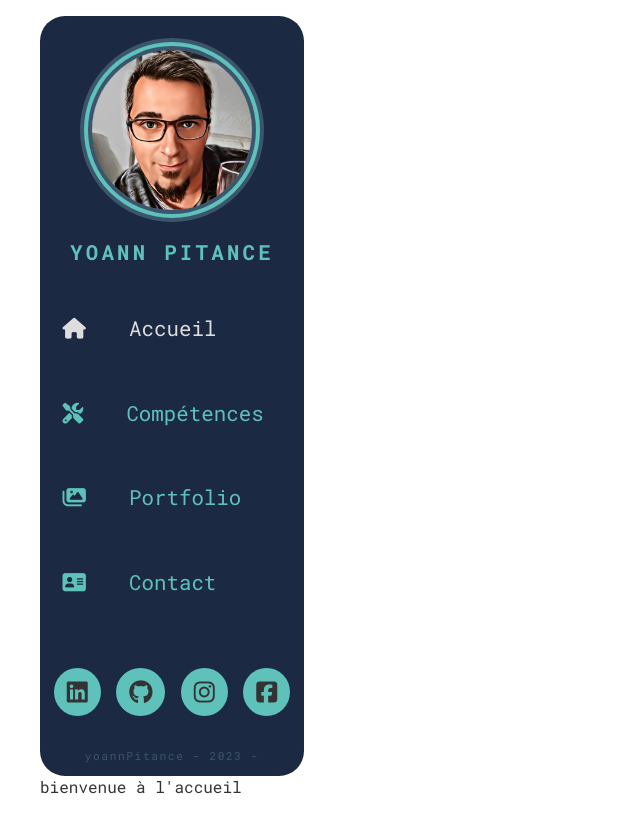
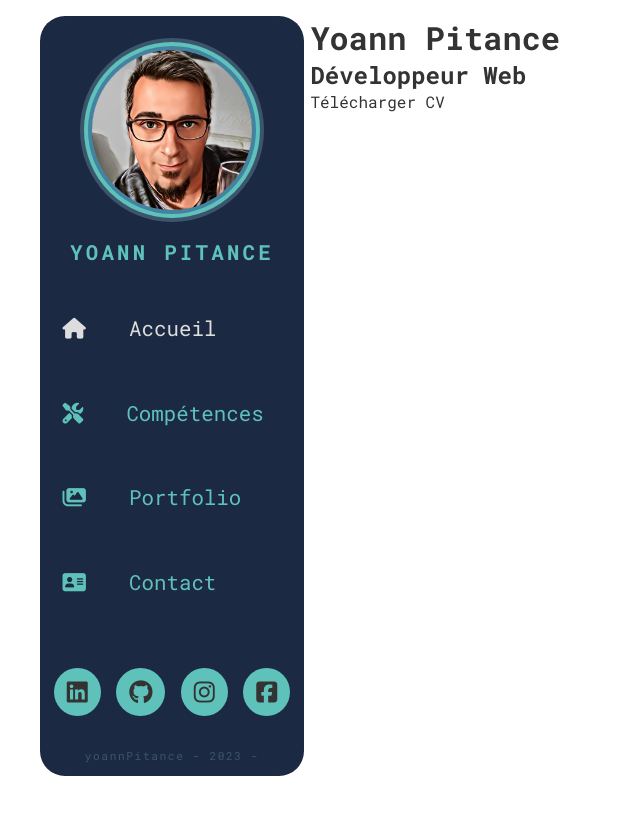
Before and after one commit to YoannPitance/Mon_CV_React, a React (Create React App) app: page /home in a window 1280 px wide. Shown: the whole page, without its empty margins (0-640 px from the left). Built offline with nearby package versions, Linux system fonts and the light colour scheme.

Commit message:
7- cv + page home

```diff
--- a/src/pages/Home.jsx
+++ b/src/pages/Home.jsx
@@ -1,7 +1,20 @@
 import React from "react";
+import Layout from "./Layout";
 
 const Home = () => {
-  return <div>bienvenue à l'accueil</div>;
+  return (
+    <div className="homeContent">
+      <div className="content">
+        <h1>Yoann Pitance</h1>
+        <h2>Développeur Web</h2>
+        <div className="pdf">
+          <a href="./media/cv_1.pdf" target="_blank">
+            Télécharger CV
+          </a>
+        </div>
+      </div>
+    </div>
+  );
 };
 
 export default Home;
--- a/src/pages/Layout.jsx
+++ b/src/pages/Layout.jsx
@@ -4,7 +4,7 @@ import Navigation from "../components/Navigation";
 
 const Layout = () => {
   return (
-    <div>
+    <div className="layout">
       <Navigation />
       <Outlet />
     </div>
--- a/src/styles/_settings.scss
+++ b/src/styles/_settings.scss
@@ -8,6 +8,7 @@ $color-1: #0b162c;
 $color-2: #1c2942;
 $color-3: #3b556d;
 $color-4: #5fc2ba;
+$color-5: #4383a1;
 $white: #ddd;
 $black: #333;
 
@@ -25,11 +26,16 @@ $minHeight: 95vh;
     margin: 0;
     padding: 0;
 }
+
 body {
+
     margin: 1rem auto;
     max-width: 1200px;
     font-family: $font-1;
     color: $black;
+}
+.layout{
+    display: flex;
 }
 button{
     cursor: pointer;
--- a/src/styles/components/_navigation.scss
+++ b/src/styles/components/_navigation.scss
@@ -32,7 +32,7 @@
 
             img{
                 border-radius: 50%;
-                box-shadow: 0 0 0 4px $color-3, 0 0 0 8px $color-4, 0 0 0 12px $color-3;
+                box-shadow: 0 0 0 4px $color-5, 0 0 0 8px $color-4, 0 0 0 12px $color-3;
             }
             h3{
                 font-size: 1.3rem;
```
Also changed, not shown: src/styles/pages/_contact.scss (added), src/styles/pages/_home.scss (added), src/styles/pages/_notfound.scss (added), src/styles/pages/_portfolio.scss (added), src/styles/pages/_skills.scss (added), 1 other file (tests, documents, lock files or other folders).
